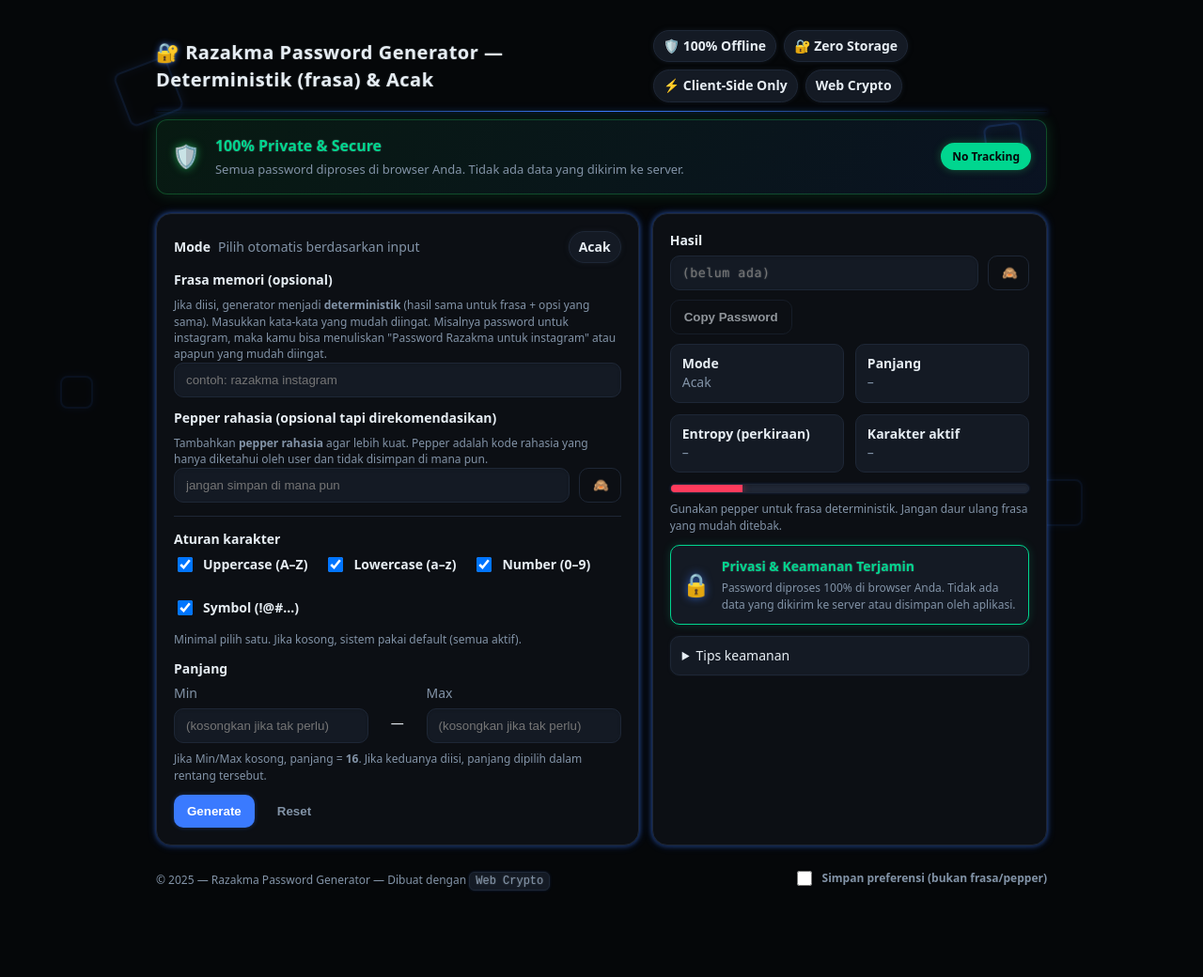
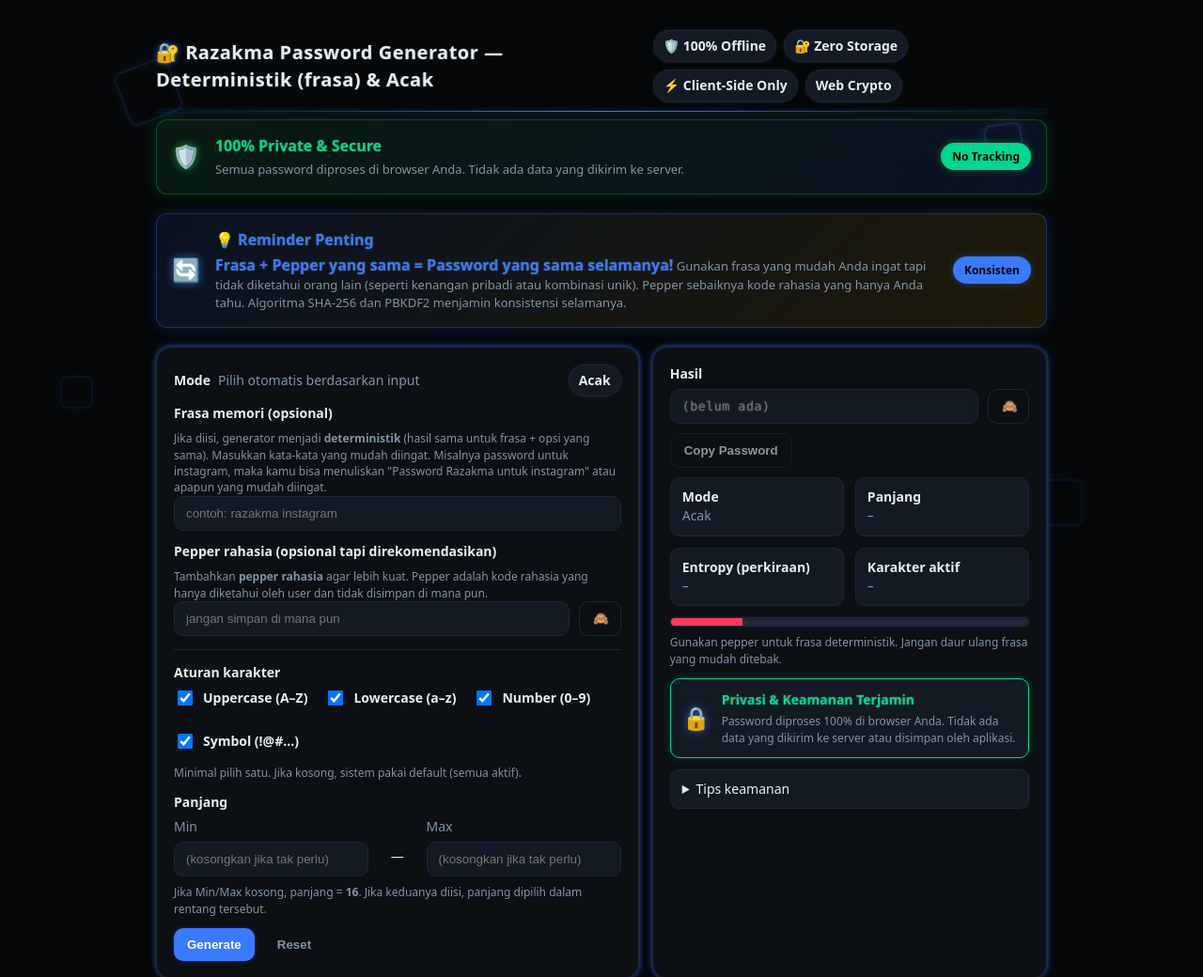
Before and after one commit to rukmanary/password-generator, a plain HTML site: page index.html in a window 1280 px wide. Shown: the top 1040 px of the page at 94% size. Before the commit the page ends 984 px from the top, so only its background shows below. Drawn offline with Linux system fonts and the light colour scheme.

Commit message:
feat: reminder

```diff
--- a/index.html
+++ b/index.html
@@ -77,6 +77,17 @@
           <span>Semua password diproses di browser Anda. Tidak ada data yang dikirim ke server.</span>
         </div>
         <span class="security-banner-badge">No Tracking</span>
+      </div>
+    </div>
+
+    <div class="consistency-info">
+      <div class="consistency-info-content">
+        <span class="consistency-info-icon">🔄</span>
+        <div class="consistency-info-text">
+          <strong>💡 Reminder Penting</strong>
+          <span><strong>Frasa + Pepper yang sama = Password yang sama selamanya!</strong> Gunakan frasa yang mudah Anda ingat tapi tidak diketahui orang lain (seperti kenangan pribadi atau kombinasi unik). Pepper sebaiknya kode rahasia yang hanya Anda tahu. Algoritma SHA-256 dan PBKDF2 menjamin konsistensi selamanya.</span>
+        </div>
+        <span class="consistency-info-badge">Konsisten</span>
       </div>
     </div>
 
--- a/style.css
+++ b/style.css
@@ -538,3 +538,53 @@
       font-weight: 700;
       box-shadow: 0 0 8px rgba(34, 197, 94, 0.4);
     }
+
+    .consistency-info {
+      background: linear-gradient(135deg, rgba(58, 122, 255, 0.1), rgba(255, 184, 0, 0.1));
+      border: 1px solid rgba(58, 122, 255, 0.3);
+      border-radius: 12px;
+      padding: 16px;
+      margin-bottom: 20px;
+      box-shadow: 0 0 15px rgba(58, 122, 255, 0.2);
+    }
+
+    .consistency-info-content {
+      display: flex;
+      align-items: center;
+      gap: 16px;
+      justify-content: space-between;
+      flex-wrap: wrap;
+    }
+
+    .consistency-info-icon {
+      font-size: 24px;
+      filter: drop-shadow(0 0 5px rgba(58, 122, 255, 0.7));
+    }
+
+    .consistency-info-text {
+      flex: 1;
+      display: flex;
+      flex-direction: column;
+      gap: 4px;
+    }
+
+    .consistency-info-text strong {
+      color: var(--brand);
+      font-size: 16px;
+      text-shadow: var(--neon-text-glow);
+    }
+
+    .consistency-info-text span {
+      color: var(--muted);
+      font-size: 13px;
+    }
+
+    .consistency-info-badge {
+      background: var(--brand);
+      color: var(--bg);
+      padding: 6px 12px;
+      border-radius: 20px;
+      font-size: 12px;
+      font-weight: 700;
+      box-shadow: 0 0 8px rgba(58, 122, 255, 0.4);
+    }
```
